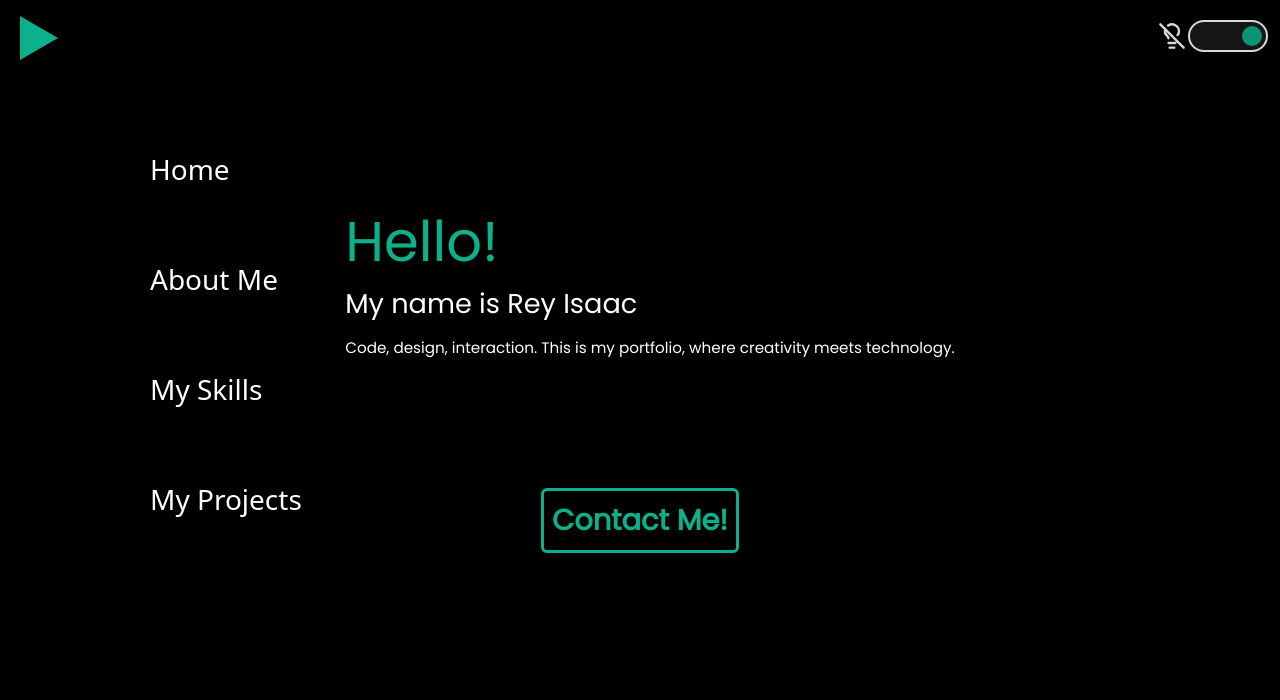
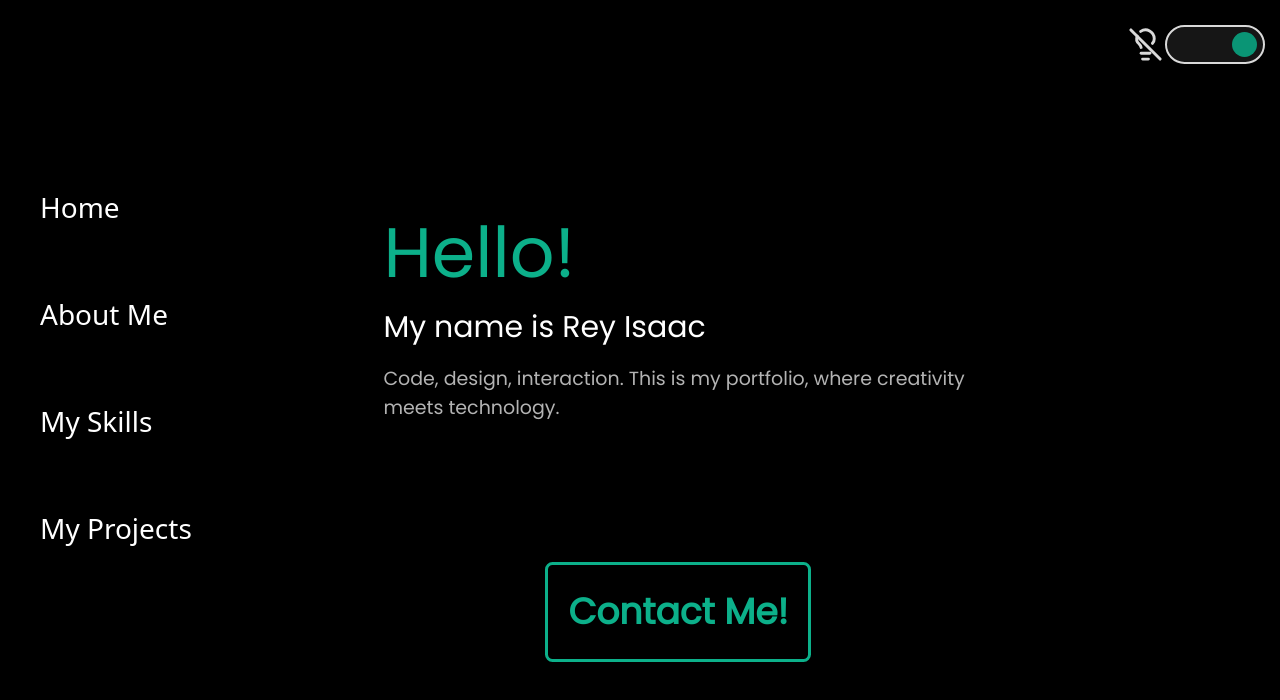
Before and after one commit to ReyOrdonez/MiPortafolio, a Next.js app: page / in a window 1280 px wide. Shown: the top 700 px of the page. Built offline with nearby package versions, Linux system fonts and the light colour scheme.

Commit message:
I finished md and lg design

```diff
--- a/app/globals.css
+++ b/app/globals.css
@@ -1,22 +1,25 @@
 @tailwind base;
 @tailwind components;
 @tailwind utilities;
-/*Fontsize = preFontsize + (preFontsize * 0.17)*/
+
 @layer base {
   h1 {
-    @apply text-[3rem] text-left font-poppins md:text-[3.5rem];
+    @apply text-[3.5rem] text-left font-poppins;
   }
   h2 {
-    @apply text-[1.5rem] text-left font-poppins md:text-[1.7rem];
+    @apply text-[1.5rem] text-left font-poppins;
   }
   h3 {
     @apply text-[0.95rem] text-left font-poppins;
   }
   p {
-    @apply text-sm/7 font-inter md:text-[0.9rem];
+    @apply text-sm/8 font-inter;
   }
   label {
     @apply text-myGreen;
+  }
+  .nav {
+    @apply w-40 mb-12 text-[1.4rem] hover:text-myGreen;
   }
 }
 
@@ -24,4 +27,11 @@
   .scrollbar-visible {
     overflow-y: scroll;
   }
+  .hide-scrollbar {
+    scrollbar-width: none; /* Firefox */
+    -ms-overflow-style: none; /* IE 10+ */
+  }
+  .hide-scrollbar::-webkit-scrollbar {
+    display: none; /* Chrome, Safari, Opera */
+  }
 }
--- /dev/null
+++ b/app/hooks/useIsMobile.js
@@ -0,0 +1,25 @@
+import { useEffect, useState } from "react";
+
+export function useIsMobile() {
+  const [isMobile, setIsMobile] = useState();
+
+  useEffect(() => {
+    if (typeof window === "undefined") return;
+
+    const mediaQueris = window.matchMedia("(min-width: 1024px)");
+
+    const handleChange = (event) => {
+      setIsMobile(event.matches);
+    };
+
+    setIsMobile(mediaQueris.matches);
+
+    mediaQueris.addEventListener("change", handleChange);
+
+    return () => {
+      mediaQueris.removeEventListener("change", handleChange);
+    };
+  }, []);
+
+  return isMobile;
+}
--- a/app/layout.js
+++ b/app/layout.js
@@ -6,6 +6,7 @@ import { Provider } from "react-redux";
 import store from "../redux/store";
 import NavBar from "@/components/navBar/navBar";
 import NavBarMobile from "@/components/navBarMobile/navBarMobile";
+import { useIsMobile } from "./hooks/useIsMobile";
 
 const poppins = Poppins({
   subsets: ["latin"],
@@ -19,16 +20,16 @@ const inter = Inter({
 });
 
 export default function RootLayout({ children }) {
+  const isMobile = useIsMobile();
   return (
     <Provider store={store}>
-      <html lang="en" className={`${poppins.variable} ${inter.variable}`}>
+      <html
+        lang="en"
+        className={`md:text-[18px] lg:text-[20px] ${poppins.variable} ${inter.variable}`}
+      >
         <body className={`antialiased  bg-black`}>
-          <NavBar
-            className={
-              "hidden lg:flex ml-[150px] fixed top-1/2 -translate-y-1/2 -mt-16 space-y-16"
-            }
-          />
-          <NavBarMobile />
+          {isMobile == true ? <NavBar /> : <NavBarMobile />}
+
           {children}
         </body>
       </html>
--- a/app/page.js
+++ b/app/page.js
@@ -8,7 +8,7 @@ import Projects from "@/components/projects/projects";
 
 export default function Home() {
   return (
-    <main className="text-center text-white snap-y overflow-y-scroll snap-mandatory h-screen">
+    <main className="text-center text-white snap-y overflow-y-scroll snap-mandatory h-screen hide-scrollbar lg:ml-[6vw]">
       <ToggleThemeButtonMobile className="fixed top-0 right-0 mt-4" />
       <Title />
       <AboutMe />
--- a/components/aboutMe/aboutMe.js
+++ b/components/aboutMe/aboutMe.js
@@ -4,10 +4,10 @@ const AboutMe = () => {
   return (
     <section
       id="About"
-      className={`h-screen mx-5 pb- text-left snap-center flex flex-col justify-center`}
+      className={`h-screen mx-5 pb- text-left snap-center flex flex-col justify-center lg:items-center`}
     >
-      <h2 className={` pb-8`}>About me</h2>
-      <div className="flex flex-col gap-12">
+      <div className="flex flex-col gap-8">
+        <h2 className={`pb-6`}>About me</h2>
         <p>
           I’m <label>Frontend Developer</label> with experience in{" "}
           <label>React, Redux, Next.js</label>. I also have knowledge of{" "}
--- a/components/home/title.js
+++ b/components/home/title.js
@@ -11,11 +11,11 @@ const Title = () => {
       <div className="max-w-screen-sm mt-[25vh]">
         <h1 className="text-myGreen ml-5">Hello!</h1>
         <h2 className="ml-5">My name is Rey Isaac</h2>
-        <h3 className="mt-3 mb-12 ml-5">
+        <h3 className="mt-3 mb-12 ml-5 opacity-70">
           Code, design, interaction. This is my portfolio, where creativity
           meets technology.
         </h3>
-        <ContactButton className="ml-0 text-[1.8rem] mb-44 p-2 mt-[10vh]" />
+        <ContactButton className="ml-0 text-[1.8rem] mb-44 p-4 mt-[10vh]" />
       </div>
     </section>
   );
--- a/components/navBar/navBar.js
+++ b/components/navBar/navBar.js
@@ -1,21 +1,23 @@
 "use client";
 
-const NavBar = ({ className }) => {
+const NavBar = () => {
   return (
-    <div className={`flex flex-col text-white text-[28px] ${className}`}>
-      <a className="group">
+    <div
+      className={`flex flex-col text-white text-[28px] fixed top-[50%] translate-y-[-50%] ml-8`}
+    >
+      <a className="group nav">
         Home
         <div className=" bg-myGreen min-h-1 mr-[100%] group-hover:mx-0 transition-all duration-[170ms] ease-linear rounded-[1px]"></div>
       </a>
-      <a className="group">
+      <a className="group nav">
         About Me
         <div className=" bg-myGreen min-h-1 mr-[100%] group-hover:mx-0 transition-all duration-[170ms] ease-linear rounded-[1px]"></div>
       </a>
-      <a className="group">
+      <a className="group nav">
         My Skills
         <div className=" bg-myGreen min-h-1 mr-[100%] group-hover:mx-0 transition-all duration-[170ms] ease-linear rounded-[1px]"></div>
       </a>
-      <a className="group">
+      <a className="group nav">
         My Projects
         <div className=" bg-myGreen min-h-1 mr-[100%] group-hover:mx-0 transition-all duration-[170ms] ease-linear rounded-[1px]"></div>
       </a>
--- a/components/navBarMobile/navBarMobile.js
+++ b/components/navBarMobile/navBarMobile.js
@@ -6,26 +6,26 @@ const NavBarMobile = () => {
 
   return (
     <div
-      className={` z-40 fixed flex transform transition-left duration-[120ms] ease-in left-[-70%] ${
-        open == false ? "left-[-70%]" : "left-[0]"
+      className={` z-40 fixed flex transform transition-left duration-[120ms] ease-in ${
+        open == false ? "left-[-70%] lg:left-[-40%]" : "left-[0]"
       }`}
     >
       <div
-        className={`opacity-90 flex flex-col text-white bg-darkTheme p-12 h-screen w-[70vw] font-inter`}
+        className={`opacity-90 flex flex-col text-white bg-darkTheme p-12 h-screen w-[70vw] lg:w-[40vw] font-inter`}
       >
-        <a className="group mb-12 text-[20px] hover:text-myGreen">
+        <a className="group nav">
           Home
           <div className="bg-myGreen min-h-1 mr-[100%] group-hover:mx-0 transition-all duration-[190ms] ease-linear rounded-[1px]"></div>
         </a>
-        <a className="group mb-12 text-[20px] hover:text-myGreen">
+        <a className="group nav">
           About
           <div className="bg-myGreen min-h-1 mr-[100%] group-hover:mx-0 transition-all duration-[190ms] ease-linear rounded-[1px]"></div>
         </a>
-        <a className="group mb-12 text-[20px] hover:text-myGreen">
+        <a className="group nav">
           My skills
           <div className="bg-myGreen min-h-1 mr-[100%] group-hover:mx-0 transition-all duration-[190ms] ease-linear rounded-[1px]"></div>
         </a>
-        <a className="group mb-12 text-[20px] hover:text-myGreen">
+        <a className="group nav">
           Projects
           <div className="bg-myGreen min-h-1 mr-[100%] group-hover:mx-0 transition-all duration-[190ms] ease-linear rounded-[1px]"></div>
         </a>
--- a/components/projectCard/projectCard.js
+++ b/components/projectCard/projectCard.js
@@ -10,7 +10,7 @@ const ProjectCard = ({ title, desc, images, technologies }) => {
 
   return (
     <div
-      className={`bg-zinc-900 p-3 rounded-[4px] max-w-[360px] mb-10 overflow-hidden transition-all duration-500 ease-in-out ${
+      className={`bg-zinc-900 p-3 rounded-[4px] max-w-[360px] lg:max-w-[450px] mb-10 overflow-hidden transition-all duration-500 ease-in-out ${
         open == true ? "max-h-[1000px]" : "max-h-[7.5rem]"
       }`}
     >
@@ -22,7 +22,7 @@ const ProjectCard = ({ title, desc, images, technologies }) => {
       </div>
 
       <p
-        className={` text-sm/8 mb-3 transition-all duration-150 ${
+        className={` mb-3 transition-all duration-150 leading-8 ${
           open == true
             ? ""
             : "text-transparent bg-clip-text bg-gradient-to-b from-white to-transparent"
@@ -30,7 +30,7 @@ const ProjectCard = ({ title, desc, images, technologies }) => {
       >
         {desc}
       </p>
-      <div className="imageContainer flex overflow-x-scroll snap-x snap-mandatory scrollbar-y-visible">
+      <div className="imageContainer flex overflow-x-scroll snap-x snap-mandatory">
         {images.map((src, key) => {
           return (
             <Image
--- a/components/projects/projects.js
+++ b/components/projects/projects.js
@@ -6,10 +6,22 @@ const Projects = () => {
   return (
     <section
       id="Myskills"
-      className={`h-screen min-h-screen text-left flex flex-col snap-start overflow-scroll`}
+      className={`h-screen min-h-screen text-left flex flex-col snap-start overflow-scroll hide-scrollbar`}
     >
-      <h2 className="mb-14 mt-28 mx-5">My projects</h2>
-      <div className="w-screen items-center flex flex-col">
+      <h2 className="mb-14 mt-28 mx-5 lg:ml-[20vw]">My projects</h2>
+      <div className="w-screen items-center flex flex-col lg:flex-row lg:ml-[20vw] lg:max-w-[60vw] lg:justify-between lg:items-start lg:flex-wrap">
+        <ProjectCard
+          title={"Portafolio personal"}
+          desc={
+            "Es el portafolio que estoy haciendo actualmente, basicamente sirve para mostrar todo los proyectos y avances que tengo hasta el momento, tiene un diseño minimalista, y es bastante sencillo de usar, es una galeria al final"
+          }
+          images={[
+            "/screenshots/portafolio1.png",
+            "/screenshots/portafolio2.png",
+            "/screenshots/portafolio3.png",
+          ]}
+          technologies={["Javascript", "Redux", "React", "Next.js", "Tailwind"]}
+        />
         <ProjectCard
           title={"Portafolio personal"}
           desc={
```
Also changed, not shown: components/skills/skills.js (+47 -20 lines).
